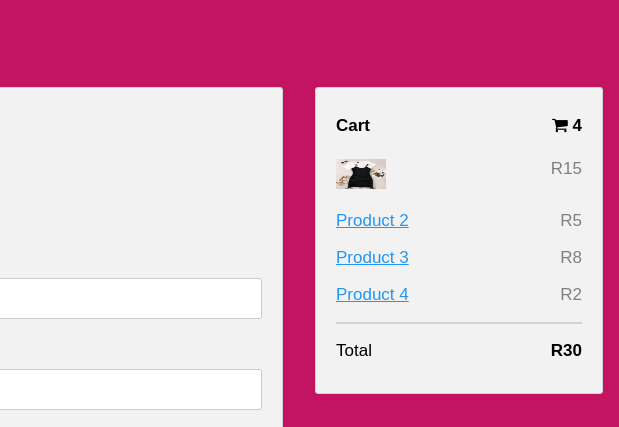
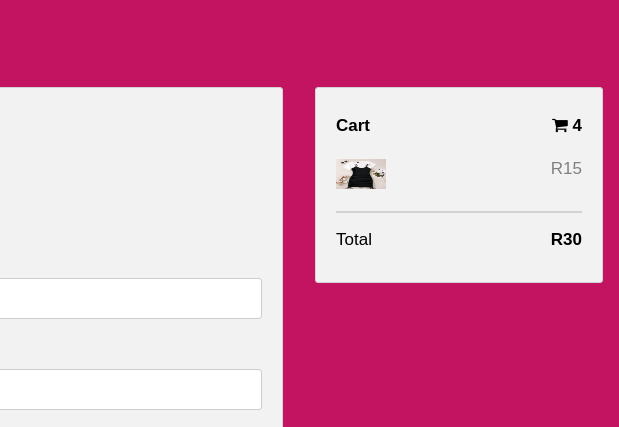
Before and after one commit to kksambo/chedza, a plain HTML site: page checkout.html in a window 1280 px wide. Shown: the top 427 px of the page, 661-1280 px from the left. Drawn offline with Linux system fonts and the light colour scheme.

Commit message:
Update checkout.html

```diff
--- a/checkout.html
+++ b/checkout.html
@@ -190,18 +190,22 @@ height:100px;
       </form>
     </div>
   </div>
-  <div class="col-25">
-    <div class="container">
-      <h4>Cart <span class="price" style="color:black"><i class="fa fa-shopping-cart"></i> <b>4</b></span></h4>
-      <p><img src="-one.jpeg"/></a> <span class="price">R15</span></p>
-      <p><a href="#">Product 2</a> <span class="price">R5</span></p>
-      <p><a href="#">Product 3</a> <span class="price">R8</span></p>
-      <p><a href="#">Product 4</a> <span class="price">R2</span></p>
-      <hr>
-      <p>Total <span class="price" style="color:black"><b>R30</b></span></p>
-    </div>
+  <div class="col-25" id="cart">
+
   </div>
 </div>
+<script>
+function cart(){
 
+  document.getElementById("cart").innerHTML= "<div class='container'>"+
+      "<h4>Cart <span class='price' style='color:black'><i class='fa fa-shopping-cart'></i> <b>4</b></span></h4>"+
+      "<p><img src='-one.jpeg'/></a> <span class='price'>R15</span></p>"+
+      "<hr>"+
+      "<p>Total <span class='price' style='color:black'><b>R30</b></span></p>"+
+    "</div>";
+
+  }
+  cart();
+</script>
 </body>
 </html>
```
